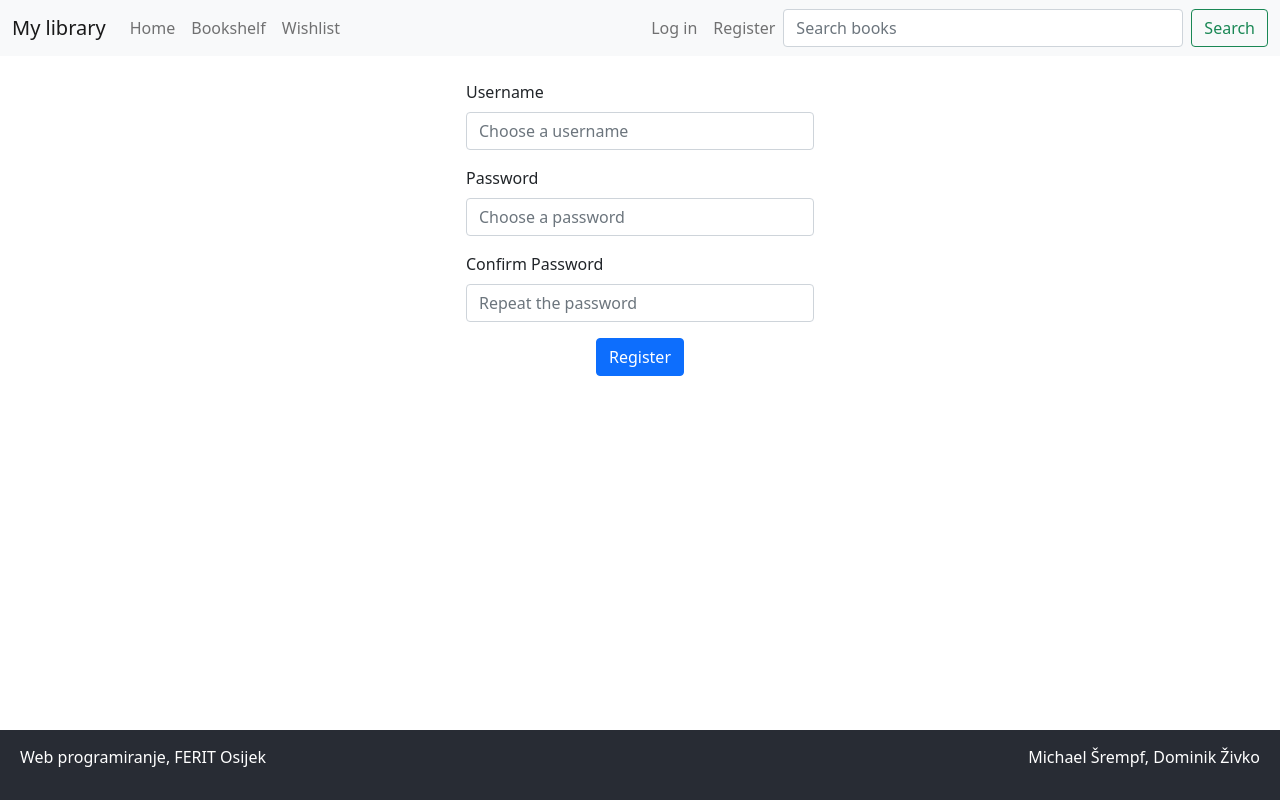
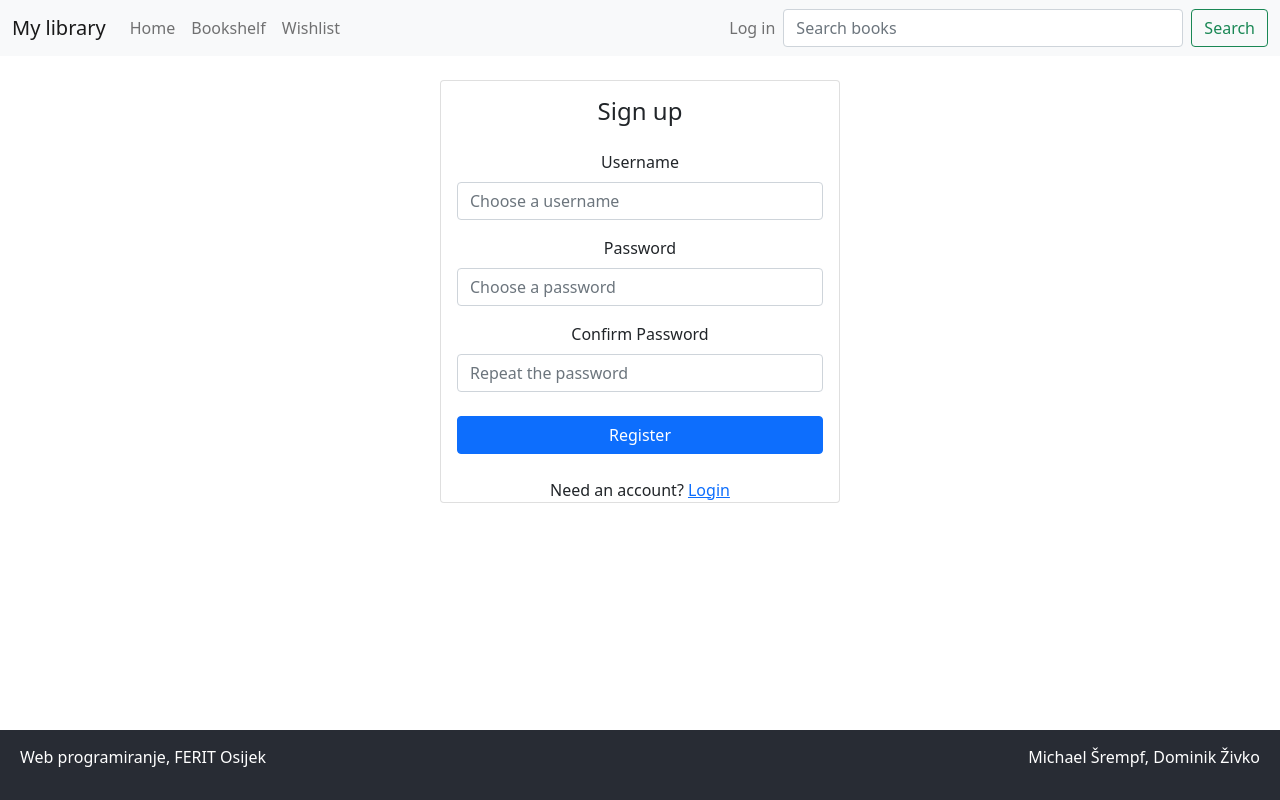
Before and after one commit to Altline/RMA_library, a React (Create React App) app in the folder client/: page /register in a window 1280 px wide. Built offline with nearby package versions, Linux system fonts and the light colour scheme; no server answers.

Commit message:
Login/LogOut/Register functions implementation

```diff
--- a/client/package.json
+++ b/client/package.json
@@ -6,8 +6,10 @@
     "@testing-library/jest-dom": "^5.16.4",
     "@testing-library/react": "^12.1.4",
     "@testing-library/user-event": "^13.5.0",
+    "axios": "^0.27.2",
     "bootstrap": "^5.1.3",
     "buffer": "^6.0.3",
+    "firebase": "^9.8.1",
     "react": "^18.0.0",
     "react-bootstrap": "^2.2.3",
     "react-dom": "^18.0.0",
--- a/client/src/App.jsx
+++ b/client/src/App.jsx
@@ -3,9 +3,10 @@ import { Route, Routes, useNavigate } from "react-router-dom";
 import "./App.css";
 import BookApi from "./BookApi";
 import Navigation from "./components/Navigation";
+import { AuthProvider } from "./contexts/authContext";
 import BookPage from "./pages/BookPage";
 import BookshelfPage from "./pages/BookshelfPage";
-import HomePage from "./pages/HomePage"
+import HomePage from "./pages/HomePage";
 import LoginPage from "./pages/LoginPage";
 import RegistrationPage from "./pages/RegistrationPage";
 import WishlistPage from "./pages/WishlistPage";
@@ -19,6 +20,7 @@ export default function App() {
 
   return (
     <div className="App">
+      <AuthProvider>
         <header>
           <Navigation onSearch={onSearch} />
         </header>
@@ -39,6 +41,7 @@ export default function App() {
           <p>Web programiranje, FERIT Osijek</p>
           <p>Michael Šrempf, Dominik Živko</p>
         </footer>
+      </AuthProvider>
     </div>
   );
 }
--- a/client/src/components/Navigation.jsx
+++ b/client/src/components/Navigation.jsx
@@ -1,13 +1,26 @@
-import React from "react";
+import React, {useState} from "react";
 import Navbar from "react-bootstrap/Navbar";
 import Container from "react-bootstrap/Container";
 import Nav from "react-bootstrap/Nav";
 import SearchForm from "./SearchForm";
+import { useAuth } from "../contexts/authContext";
+import { Button } from "react-bootstrap";
 
 export default function Navigation(props) {
+    const {currentUser, logout} = useAuth()
+    const [error, setError] = useState()
 
     function onSearch(query) {
         props.onSearch(query);
+    }
+    async function handleLogout(e){
+        e.preventDefault()
+        setError('')
+        try{
+           await logout()
+        }catch(error){
+            setError('Failed to logout')
+        }
     }
 
     return (
@@ -24,9 +37,15 @@ export default function Navigation(props) {
                         <Nav.Link href="/bookshelf">Bookshelf</Nav.Link>
                         <Nav.Link href="/wishlist">Wishlist</Nav.Link>
                     </Nav>
+                    <Navbar.Text>
+                        {currentUser && currentUser.email}
+                    </Navbar.Text>
+                    <Navbar.Text>
+                        {error}
+                    </Navbar.Text>
                     <Nav>
-                        <Nav.Link href="/login">Log in</Nav.Link>
-                        <Nav.Link href="/register">Register</Nav.Link>
+                        {currentUser===null ? <Nav.Link href="/login">Log in</Nav.Link> : <Button onClick={handleLogout}>Logout</Button> }
+
                     </Nav>
                     <SearchForm onSearch={onSearch} />
                 </Navbar.Collapse>
--- /dev/null
+++ b/client/src/contexts/authContext.js
@@ -0,0 +1,46 @@
+import React, { useContext, useEffect, useState } from "react";
+import { auth } from "../firebase/firebase";
+import { createUserWithEmailAndPassword, onAuthStateChanged, signInWithEmailAndPassword, signOut } from "firebase/auth";
+
+
+const AuthContext = React.createContext();
+
+export function useAuth() {
+  return useContext(AuthContext);
+}
+
+
+
+export function AuthProvider({ children }) {
+  const [currentUser, setCurrentUser] = useState();
+  const [loading, setLoading] = useState(true)
+  function signup(email,password){
+    return createUserWithEmailAndPassword(auth,email,password)
+  }
+
+  function login(email, password){
+    return signInWithEmailAndPassword(auth, email, password)
+  }
+
+  function logout(){
+    return signOut(auth)
+  }
+
+  useEffect(() => {
+  const unsubscribe = onAuthStateChanged(auth, (user)=>{
+      setCurrentUser(user)
+      setLoading(false)
+  })
+  return unsubscribe
+  }, [])
+
+
+
+  const value = {
+    currentUser,
+    login,
+    signup,
+    logout
+  };
+  return <AuthContext.Provider value={value}>{children}</AuthContext.Provider>;
+}
--- /dev/null
+++ b/client/src/firebase/firebase.js
@@ -0,0 +1,22 @@
+// Import the functions you need from the SDKs you need
+import { initializeApp } from "firebase/app";
+import {getAuth} from "firebase/auth"
+// TODO: Add SDKs for Firebase products that you want to use
+// https://firebase.google.com/docs/web/setup#available-libraries
+
+// Your web app's Firebase configuration
+const firebaseConfig = {
+  apiKey: process.env.REACT_APP_FIREBASE_API_KEY,
+  authDomain: process.env.REACT_APP_FIREBASE_AUTH_DOMAIN,
+  projectId: process.env.REACT_APP_FIREBASE_PROJECT_ID,
+  storageBucket: process.env.REACT_APP_FIREBASE_STORAGE_BUCKET,
+  messagingSenderId: process.env.REACT_APP_FIREBASE_MESSAGING_SENDER_ID,
+  appId: process.env.REACT_APP_FIREBASE_APP_ID
+};
+
+
+// Initialize Firebase
+const app = initializeApp(firebaseConfig);
+
+export const auth = getAuth(app)
+export default app
--- a/client/src/pages/LoginPage.jsx
+++ b/client/src/pages/LoginPage.jsx
@@ -1,37 +1,61 @@
-import { Container, Row, Col } from "react-bootstrap";
 import Form from "react-bootstrap/Form"
-import Button from "react-bootstrap/Button";
+import Button from "react-bootstrap/Button"
+import {useRef, useState}from "react"
+import {  Container, Card, Alert } from "react-bootstrap"
+import { useAuth } from "../contexts/authContext"
+import { Link, useNavigate } from "react-router-dom"
+
 
 export default function LoginPage() {
+    const emailRef = useRef()
+    const passwordRef = useRef()
+    const {login, currentUser} = useAuth()
+    const [error, setError] = useState('')
+    const [loading, setLoading] = useState(false)
+    const navigate = useNavigate()
+
+    async function handleSubmit(e){
+        e.preventDefault()
+        try{
+            setError('')
+            setLoading(true)
+            await login(emailRef.current.value,passwordRef.current.value)
+            navigate('/')
+        }catch{
+            setError("Failed to Sign In")
+        }
+        setLoading(false)
+    }
+
+
+
     return (
-        <Container>
-            <Row className="text-align-start">
-                <Col lg={{ span: 4, offset: 4 }}>
-                    <Form>
+        <Container className="d-flex align-items-center justify-content-center">
+        <Card className="w-100" style={{maxWidth: "400px"}}>
+            <Card.Body>
+                <h1 className="text-center mb-4">Log In</h1>
+                {currentUser && currentUser.email}
+                {error && <Alert variant="danger">{error}</Alert>}
+                    <Form onSubmit={handleSubmit}>
                         <Form.Group className="mb-3" controlId="formEmail">
                             <Form.Label>Username</Form.Label>
-                            <Form.Control type="email" placeholder="Enter username" />
+                            <Form.Control type="email" ref={emailRef} placeholder="Choose a username" />
                         </Form.Group>
 
                         <Form.Group className="mb-3" controlId="formPassword">
                             <Form.Label>Password</Form.Label>
-                            <Form.Control type="password" placeholder="Enter password" />
+                            <Form.Control type="password" ref={passwordRef} placeholder="Choose a password" />
                         </Form.Group>
 
-                        <Form.Group lg={4} className="mb-3" controlId="formRemember">
-                            <Form.Check type="checkbox" label="Remember me" />
-                        </Form.Group>
-
-                    </Form>
-                </Col>
-            </Row>
-            <Row>
-                <Col>
-                    <Button variant="primary" type="submit">
-                        Log in
+                    <Button disabled={loading} variant="primary" type="submit" className="w-100 text-center mt-2">
+                        Log In
                     </Button>
-                </Col>
-            </Row>
+            </Form>
+            </Card.Body>
+            <div className="w-100 text-center mt-2">
+                Need an account? <Link to="/register">Register now</Link>
+            </div>
+        </Card>
         </Container>
     );
 }
--- a/client/src/pages/RegistrationPage.jsx
+++ b/client/src/pages/RegistrationPage.jsx
@@ -1,37 +1,69 @@
 import Form from "react-bootstrap/Form"
-import Button from "react-bootstrap/Button";
-import { Row, Col, Container } from "react-bootstrap"
+import Button from "react-bootstrap/Button"
+import {useRef, useState}from "react"
+import { Container, Card, Alert } from "react-bootstrap"
+import { useAuth } from "../contexts/authContext"
+import { Link, useNavigate } from "react-router-dom"
+
 
 export default function RegistrationPage() {
+    const emailRef = useRef()
+    const passwordRef = useRef()
+    const passwordConfirmRef = useRef()
+    const {signup, currentUser} = useAuth()
+    const [error, setError] = useState('')
+    const [loading, setLoading] = useState(false)
+    const navigate = useNavigate()
+    async function handleSubmit(e){
+        e.preventDefault()
+        if(passwordRef.current.value !== passwordConfirmRef.current.value){
+            return setError("Passwords are not matching")
+        }
+
+        try{
+            setError('')
+            setLoading(true)
+            await signup(emailRef.current.value,passwordRef.current.value)
+            navigate('/')
+        }catch{
+            setError("Failed to create account")
+        }
+        setLoading(false)
+    }
+
+
+
     return (
-        <Container>
-            <Row className="text-align-start">
-                <Col lg={{ span: 4, offset: 4 }}>
-                    <Form>
+        <Container className="d-flex align-items-center justify-content-center">
+        <Card className="w-100" style={{maxWidth: "400px"}}>
+            <Card.Body>
+                <h1 className="text-center mb-4">Sign up</h1>
+                {currentUser && currentUser.email}
+                {error && <Alert variant="danger">{error}</Alert>}
+                    <Form onSubmit={handleSubmit}>
                         <Form.Group className="mb-3" controlId="formEmail">
                             <Form.Label>Username</Form.Label>
-                            <Form.Control type="email" placeholder="Choose a username" />
+                            <Form.Control type="email" ref={emailRef} placeholder="Choose a username" />
                         </Form.Group>
 
                         <Form.Group className="mb-3" controlId="formPassword">
                             <Form.Label>Password</Form.Label>
-                            <Form.Control type="password" placeholder="Choose a password" />
+                            <Form.Control type="password" ref={passwordRef} placeholder="Choose a password" />
                         </Form.Group>
 
                         <Form.Group className="mb-3" controlId="formPasswordConfirm">
                             <Form.Label>Confirm Password</Form.Label>
-                            <Form.Control type="password" placeholder="Repeat the password" />
+                            <Form.Control type="password" ref={passwordConfirmRef} placeholder="Repeat the password" />
                         </Form.Group>
-                    </Form>
-                </Col>
-            </Row>
-            <Row>
-                <Col>
-                    <Button variant="primary" type="submit">
+                    <Button disabled={loading} variant="primary" type="submit" className="w-100 text-center mt-2">
                         Register
                     </Button>
-                </Col>
-            </Row>
+            </Form>
+            </Card.Body>
+            <div className="w-100 text-center mt-2">
+                Need an account? <Link to="/login">Login</Link>
+            </div>
+        </Card>
         </Container>
     );
 }
```
Lines whose indentation alone changed are shown as unchanged.
